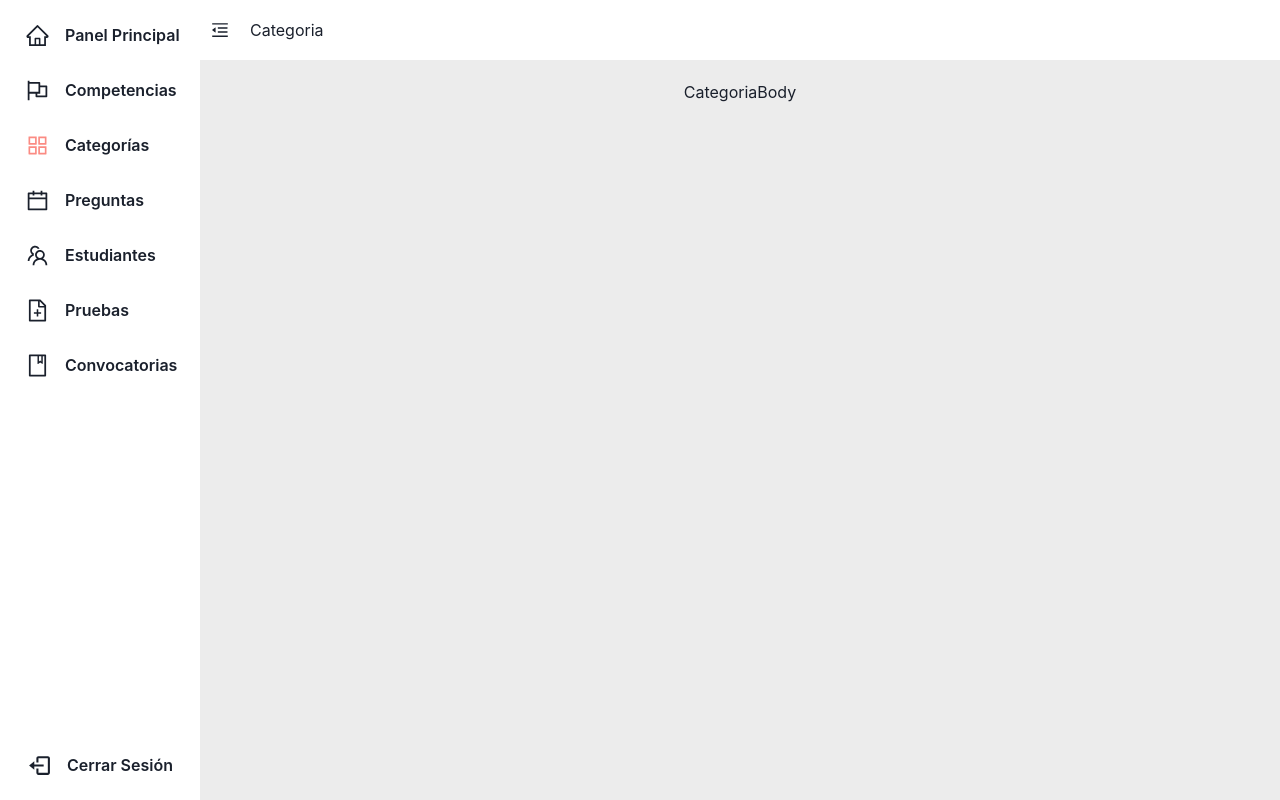
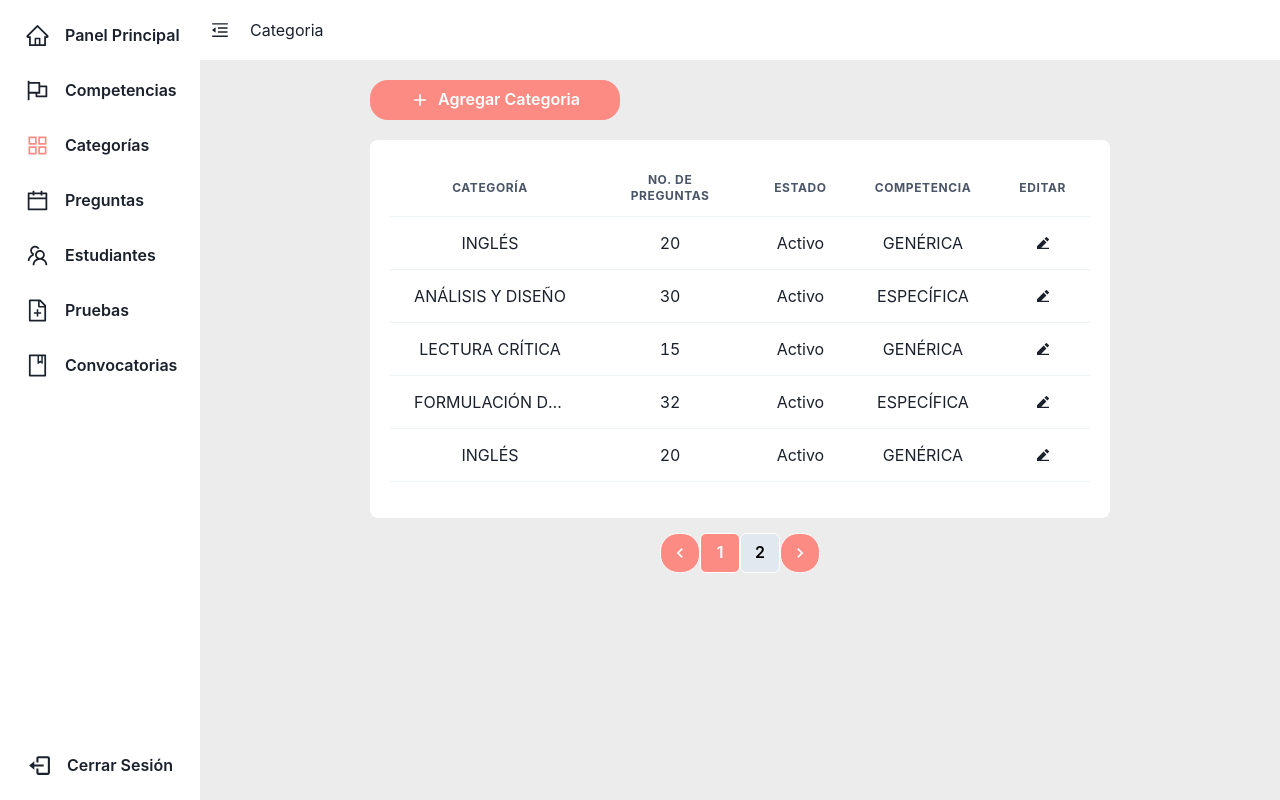
Before and after one commit to luc4shk/simuladorAYD, a React (Vite) app in the folder frontend/: page /categorias in a window 1280 px wide. Built offline with nearby package versions, Linux system fonts and the light colour scheme.

Commit message:
paginación en la tabla y formulario categoria add

```diff
--- a/frontend/package.json
+++ b/frontend/package.json
@@ -18,6 +18,7 @@
     "react-dom": "^18.2.0",
     "react-hot-toast": "^2.4.1",
     "react-icons": "^4.8.0",
+    "react-paginate": "^8.2.0",
     "wouter": "^2.11.0",
     "yup": "^1.1.1"
   },
--- a/frontend/src/components/forms/AgregarCategoria.jsx
+++ b/frontend/src/components/forms/FormularioCategoria.jsx
@@ -1,10 +1,11 @@
 import { Box, Button, Center, Input, Textarea } from "@chakra-ui/react";
 import React from "react";
+import { Link } from "wouter";
 
 export default function AgregarCategoria() {
   const competencias = ["Competencia 1", "Competencia 2", "Competencia 3"];
   return (
-    <Box position="fixed" bg="gray.100">
+    <Box position="fixed">
       <Center h="100%">
         <Box
           p="40px"
@@ -70,6 +71,8 @@ export default function AgregarCategoria() {
               </select>
             </Box>
             <Button
+            as={Link}
+            to={"/categorias"}
               bgColor="principal.100"
               textColor="white"
               w={["200px", "300px", "350px", "400px"]}
--- a/frontend/src/components/pure/CategoriaBody.jsx
+++ b/frontend/src/components/pure/CategoriaBody.jsx
@@ -1,7 +1,91 @@
-import React from 'react'
+import React from "react";
+import TablaCustom from "./TablaCustom";
+import { RiEdit2Fill } from "react-icons/ri";
+import { Center } from "@chakra-ui/react";
 
 export default function CategoriaBody() {
+  const columns = [
+    "Categoría",
+    "No. de preguntas",
+    "Estado",
+    "Competencia",
+    "Editar",
+  ];
+  const items = [
+    [
+      "INGLÉS",
+      "20",
+      "Activo",
+      "GENÉRICA", //aqui se deberia extraer de la entidad competencia!!!
+      <Center>
+        <RiEdit2Fill />
+      </Center>,
+    ],
+    [
+      "ANÁLISIS Y DISEÑO",
+      "30",
+      "Activo",
+      "ESPECÍFICA", //aqui se deberia extraer de la entidad competencia!!!
+      <Center>
+        <RiEdit2Fill />
+      </Center>,
+    ],
+    [
+      "LECTURA CRÍTICA",
+      "15",
+      "Activo",
+      "GENÉRICA", //aqui se deberia extraer de la entidad competencia!!!
+      <Center>
+        <RiEdit2Fill />
+      </Center>,
+    ],
+    [
+      "FORMULACIÓN DE PROYECTOS",
+      "32",
+      "Activo",
+      "ESPECÍFICA", //aqui se deberia extraer de la entidad competencia!!!
+      <Center>
+        <RiEdit2Fill />
+      </Center>,
+    ],
+    [
+      "INGLÉS",
+      "20",
+      "Activo",
+      "GENÉRICA", //aqui se deberia extraer de la entidad competencia!!!
+      <Center>
+        <RiEdit2Fill />
+      </Center>,
+    ],
+    [
+      "ANÁLISIS Y DISEÑO",
+      "30",
+      "Activo",
+      "ESPECÍFICA", //aqui se deberia extraer de la entidad competencia!!!
+      <Center>
+        <RiEdit2Fill />
+      </Center>,
+    ],
+    [
+      "LECTURA CRÍTICA",
+      "15",
+      "Activo",
+      "GENÉRICA", //aqui se deberia extraer de la entidad competencia!!!
+      <Center>
+        <RiEdit2Fill />
+      </Center>,
+    ],
+    [
+      "FORMULACIÓN DE PROYECTOS",
+      "32",
+      "Activo",
+      "ESPECÍFICA", //aqui se deberia extraer de la entidad competencia!!!
+      <Center>
+        <RiEdit2Fill />
+      </Center>,
+    ],
+  ];
   return (
-    <div>CategoriaBody</div>
-  )
+    <TablaCustom columns={columns} items={items} path={"/formularioCategoria"} msg={"Agregar Categoria"} />
+  );
 }
--- a/frontend/src/components/pure/CompetenciaBody.jsx
+++ b/frontend/src/components/pure/CompetenciaBody.jsx
@@ -8,7 +8,7 @@ export default function CompetenciaBody() {
   const items = [
     [
       "GENÉRICAS",
-      "esta competencia es de tipo genérica ",
+      "esta competencia es de tipo genéricas ",
       <Center>
         <RiEdit2Fill />
       </Center>,
--- a/frontend/src/components/pure/TablaCustom.jsx
+++ b/frontend/src/components/pure/TablaCustom.jsx
@@ -1,4 +1,4 @@
-import React from "react";
+import React, { useState } from "react";
 import {
   Table,
   Thead,
@@ -12,59 +12,72 @@ import {
   Icon,
 } from "@chakra-ui/react";
 import { Link } from "wouter";
-import { MdAdd } from "react-icons/md";
+import { MdAdd, MdChevronLeft, MdChevronRight } from "react-icons/md";
 
 export default function TablaCustom({ columns, items, path, msg }) {
+  const [currentPage, setCurrentPage] = useState(0);
+  const itemsPerPage = 5;
+
+  const indexOfLastItem = (currentPage + 1) * itemsPerPage;
+  const indexOfFirstItem = indexOfLastItem - itemsPerPage;
+  const currentItems = items.slice(indexOfFirstItem, indexOfLastItem);
+
+  const totalPages = Math.ceil(items.length / itemsPerPage);
+
+  const handlePageChange = (selected) => {
+    setCurrentPage(selected);
+  };
+
   return (
     <div>
       <Button
         as={Link}
         to={path}
-        bgColor={"principal.100"}
-        textColor={"white"}
+        bgColor="principal.100"
+        textColor="white"
         w={["100%", "250px"]}
         display="flex"
         alignItems="center"
-        borderRadius={"18px"}
+        borderRadius="18px"
       >
-        <Flex  marginRight="0.5rem">
-        <Icon ml={["1px", "0px"]} color="white" as={MdAdd} boxSize={5}/>
+        <Flex marginRight="0.5rem">
+          <Icon ml={["1px", "0px"]} color="white" as={MdAdd} boxSize={5} />
         </Flex>
         {msg}
       </Button>
-      <Box mt={"20px"} p="20px" borderRadius="8px" bgColor="white">
+      <Box mb="15px" mt="20px" p="20px" borderRadius="8px" bgColor="white">
         <Flex
           w={["200px", "350px", "510px", "700px"]}
           gap={["8px", "0"]}
+          direction={["column", "row"]}
           justifyContent={["flex-start", "space-between"]}
+          alignItems="center"
           overflowX="auto"
         >
-          <Box
-            w={"100%"}
-            overflowX="auto"
-          >
+          <Box w="100%" overflowX="auto" mb={4}>
             <Table w="100%">
               <Thead>
                 <Tr>
                   {columns.map((column, index) => (
-                    <Th textAlign={"center"} key={index}>
+                    <Th textAlign="center" key={index}>
                       {column}
                     </Th>
                   ))}
                 </Tr>
               </Thead>
               <Tbody>
-                {items.map((item, index) => (
+                {currentItems.map((item, index) => (
                   <Tr key={index}>
                     {item.map((data, dataIndex) => (
                       <Td
-                        textAlign={"center"}
+                        textAlign="center"
                         key={dataIndex}
                         isNumeric={typeof data === "number"}
                         style={{
                           whiteSpace: "nowrap",
                           overflow: "hidden",
                           textOverflow: "ellipsis",
+                          maxWidth: "200px",
                         }}
                       >
                         {data}
@@ -77,6 +90,46 @@ export default function TablaCustom({ columns, items, path, msg }) {
           </Box>
         </Flex>
       </Box>
+      <div className="pagination" style={{ display: "flex", justifyContent: "center" }}>
+        <Button
+          disabled={currentPage === 0}
+          onClick={() => handlePageChange(currentPage - 1)}
+          bgColor="principal.100"
+          textColor="white"
+          w="30px"
+          border="1px solid white"
+          alignItems="center"
+          borderRadius="18px"
+        >
+          <Icon as={MdChevronLeft} boxSize={5} />
+        </Button>
+        {Array.from({ length: totalPages }).map((_, index) => (
+          <Button
+            key={index}
+            onClick={() => handlePageChange(index)}
+            bgColor={currentPage === index ? "principal.100" : "gray.200"}
+            textColor={currentPage === index ? "white" : "black"}
+            w="30px"
+            // display="flex"
+            alignItems="center"
+            border="1px solid white"
+          >
+            {index + 1}
+          </Button>
+        ))}
+        <Button
+          disabled={currentPage === totalPages - 1}
+          onClick={() => handlePageChange(currentPage + 1)}
+          bgColor="principal.100"
+          textColor="white"
+          w="30px"
+          border="1px solid white"
+          alignItems="center"
+          borderRadius="18px"
+        >
+          <Icon as={MdChevronRight} boxSize={5} />
+        </Button>
+      </div>
     </div>
   );
 }
--- a/frontend/src/routes/AppRouter.jsx
+++ b/frontend/src/routes/AppRouter.jsx
@@ -10,6 +10,7 @@ import Preguntas from '../pages/Admin/preguntas/Preguntas'
 import Estudiantes from '../pages/Admin/estudiantes/Estudiantes'
 import Convocatorias from '../pages/Admin/convocatorias/Convocatorias'
 import AgregarCompetencia from "../pages/Admin/competencias/AgregarCompetencia"
+import AgregarCategoria from '../components/forms/FormularioCategoria'
 export default function AppRouter() {
   return (
     <Router>
@@ -23,6 +24,7 @@ export default function AppRouter() {
           <Route path="/estudiantes" component={Estudiantes}/>
           <Route path="/convocatorias" component={Convocatorias}/>
           <Route path="/formularioCompetencia" component={AgregarCompetencia}/>
+          <Route path="/formularioCategoria" component={AgregarCategoria}/>
           <Route component={ErrorPage}/>
         </Switch>
       </Router>
```
Also changed, not shown: frontend/src/pages/Admin/categorias/AgregarCategoria.jsx (added, +11 -0 lines), 1 other file (tests, documents, lock files or other folders).
